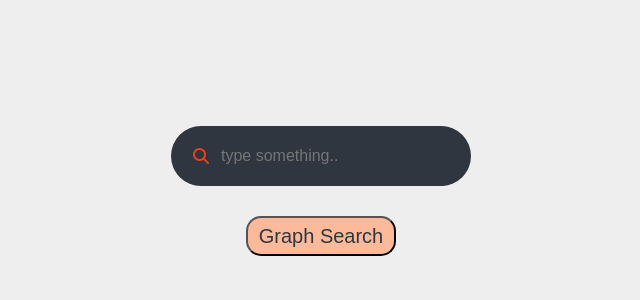
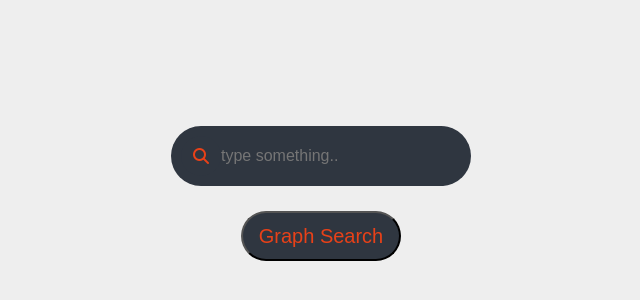
Before and after one commit to lakshitasetia/Search-page, a plain HTML site: page index.html in a window 1280 px wide. Shown: the part 84-384 px from the top of the page, without its empty margins (319-959 px from the left). Drawn offline with Linux system fonts and the light colour scheme.

Commit message:
Update style.css

```diff
--- a/style.css
+++ b/style.css
@@ -71,12 +71,12 @@ body{
     transform: translate(-50%, -50%);
     top: 40%;
     left: 50%;
-    width: 150px;
-    height: 40px;
-    border-radius: 15px;
+    width: 160px;
+    height: 50px;
+    border-radius: 40px;
     display: flex;
     font-size: 20px;
-    color: #2f3640;
-    background: #fdba9a;
+    color: #e84118;
+    background: #2f3640;
     justify-content: center;
 }
```
